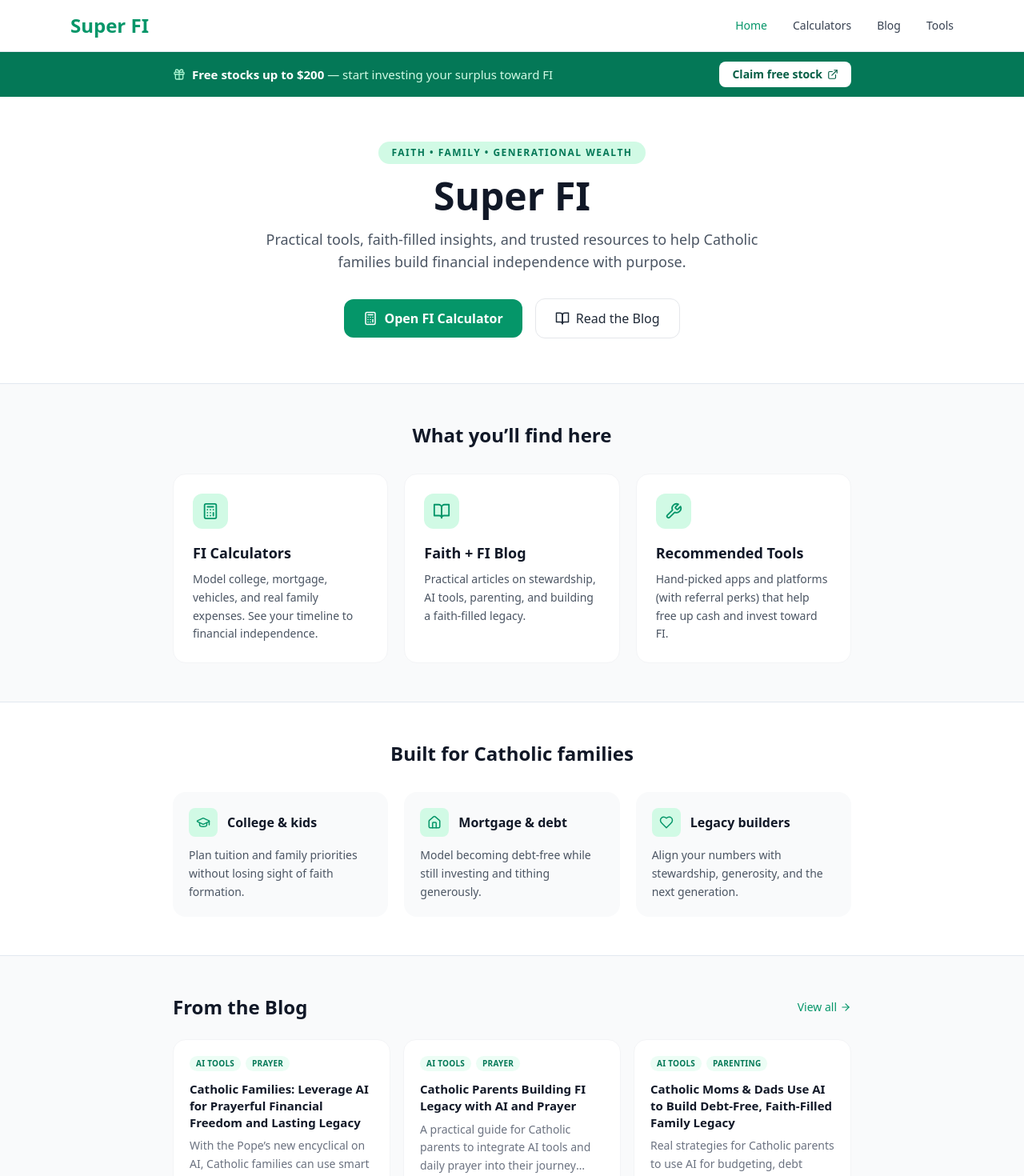
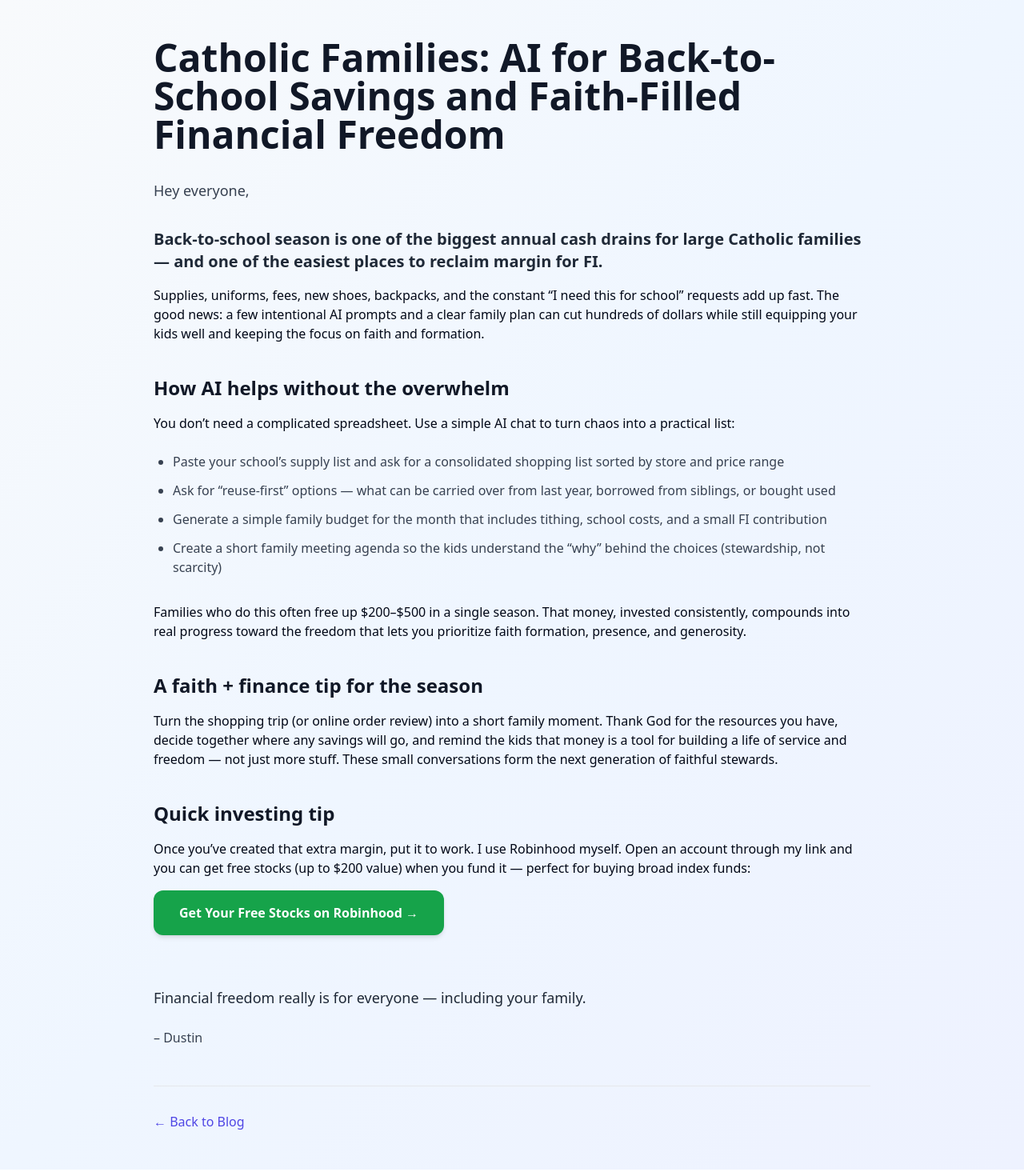
Before and after one commit to daughterpop/super-fi-calc, a React (Vite) app: page /blog/catholic-families-ai-for-back-to-school-savings-and-faith-filled-financial-freedom in a window 1280 px wide. Shown: the top 1470 px of the page at 80% size. Built offline with nearby package versions, Linux system fonts and the light colour scheme.

Commit message:
Fix broken July 5 blog post link: add missing page and route for back-to-school AI post

```diff
--- a/src/main.jsx
+++ b/src/main.jsx
@@ -23,6 +23,7 @@ import StewardingYourFamilysFutureBuildingGenerationalWealthThroughFaithAndFi fr
 import HowCatholicFamiliesCanTurnSummerIntoASeasonOfFaithAndFinancialFreedom from './pages/how-catholic-families-can-turn-summer-into-a-season-of-faith-and-financial-freedom.jsx';
 import HowCatholicFamiliesCanTurnSummerAdventuresIntoFaithAndFinancialFreedomLessons from './pages/how-catholic-families-can-turn-summer-adventures-into-faith-and-financial-freedom-lessons.jsx';
 import AiMealPlanningForCatholicFamiliesStretchTheBudgetAndAccelerateFi from './pages/ai-meal-planning-for-catholic-families-stretch-the-budget-and-accelerate-fi.jsx';
+import CatholicFamiliesAiForBackToSchoolSavingsAndFaithFilledFinancialFreedom from './pages/catholic-families-ai-for-back-to-school-savings-and-faith-filled-financial-freedom.jsx';
 
 ReactDOM.createRoot(document.getElementById('root')).render(
   <React.StrictMode>
@@ -50,6 +51,7 @@ ReactDOM.createRoot(document.getElementById('root')).render(
         <Route path="/blog/how-catholic-families-can-turn-summer-into-a-season-of-faith-and-financial-freedom" element={<HowCatholicFamiliesCanTurnSummerIntoASeasonOfFaithAndFinancialFreedom />} />
         <Route path="/blog/how-catholic-families-can-turn-summer-adventures-into-faith-and-financial-freedom-lessons" element={<HowCatholicFamiliesCanTurnSummerAdventuresIntoFaithAndFinancialFreedomLessons />} />
         <Route path="/blog/ai-meal-planning-for-catholic-families-stretch-the-budget-and-accelerate-fi" element={<AiMealPlanningForCatholicFamiliesStretchTheBudgetAndAccelerateFi />} />
+        <Route path="/blog/catholic-families-ai-for-back-to-school-savings-and-faith-filled-financial-freedom" element={<CatholicFamiliesAiForBackToSchoolSavingsAndFaithFilledFinancialFreedom />} />
 
         <Route path="*" element={<App />} />
       </Routes>
--- /dev/null
+++ b/src/pages/catholic-families-ai-for-back-to-school-savings-and-faith-filled-financial-freedom.jsx
@@ -0,0 +1,81 @@
+import React from 'react';
+import { Link } from 'react-router-dom';
+
+export default function CatholicFamiliesAiForBackToSchoolSavingsAndFaithFilledFinancialFreedom() {
+  return (
+    <div className="min-h-screen bg-gradient-to-br from-slate-50 via-blue-50 to-indigo-50 py-12 px-4">
+      <div className="max-w-4xl mx-auto prose prose-slate">
+        <h1 className="text-4xl md:text-5xl font-bold text-gray-900 mb-8">
+          Catholic Families: AI for Back-to-School Savings and Faith-Filled Financial Freedom
+        </h1>
+
+        <p className="text-lg text-gray-700 mb-8 leading-relaxed">
+          Hey everyone,
+        </p>
+
+        <p className="text-xl font-semibold text-gray-800 mb-4">
+          Back-to-school season is one of the biggest annual cash drains for large Catholic families — and one of the easiest places to reclaim margin for FI.
+        </p>
+
+        <p className="mb-6">
+          Supplies, uniforms, fees, new shoes, backpacks, and the constant “I need this for school” requests add up fast. The good news: a few intentional AI prompts and a clear family plan can cut hundreds of dollars while still equipping your kids well and keeping the focus on faith and formation.
+        </p>
+
+        <h2 className="text-2xl font-bold text-gray-900 mt-10 mb-4">
+          How AI helps without the overwhelm
+        </h2>
+        <p className="mb-6">
+          You don’t need a complicated spreadsheet. Use a simple AI chat to turn chaos into a practical list:
+        </p>
+
+        <ul className="list-disc pl-6 space-y-3 mb-8 text-gray-700">
+          <li>Paste your school’s supply list and ask for a consolidated shopping list sorted by store and price range</li>
+          <li>Ask for “reuse-first” options — what can be carried over from last year, borrowed from siblings, or bought used</li>
+          <li>Generate a simple family budget for the month that includes tithing, school costs, and a small FI contribution</li>
+          <li>Create a short family meeting agenda so the kids understand the “why” behind the choices (stewardship, not scarcity)</li>
+        </ul>
+
+        <p className="mb-6">
+          Families who do this often free up $200–$500 in a single season. That money, invested consistently, compounds into real progress toward the freedom that lets you prioritize faith formation, presence, and generosity.
+        </p>
+
+        <h2 className="text-2xl font-bold text-gray-900 mt-10 mb-4">
+          A faith + finance tip for the season
+        </h2>
+        <p className="mb-6">
+          Turn the shopping trip (or online order review) into a short family moment. Thank God for the resources you have, decide together where any savings will go, and remind the kids that money is a tool for building a life of service and freedom — not just more stuff. These small conversations form the next generation of faithful stewards.
+        </p>
+
+        <h2 className="text-2xl font-bold text-gray-900 mt-10 mb-4">
+          Quick investing tip
+        </h2>
+        <p className="mb-4">
+          Once you’ve created that extra margin, put it to work. I use Robinhood myself. Open an account through my link and you can get free stocks (up to $200 value) when you fund it — perfect for buying broad index funds:
+        </p>
+
+        <a
+          href="https://join.robinhood.com/dustinh-1bff5a"
+          target="_blank"
+          rel="noopener noreferrer"
+          className="inline-flex items-center gap-2 px-8 py-4 bg-green-600 text-white font-semibold rounded-xl hover:bg-green-700 transition-all shadow-md hover:shadow-lg mb-6"
+        >
+          Get Your Free Stocks on Robinhood →
+        </a>
+
+        <p className="text-lg font-medium text-gray-800 mt-10">
+          Financial freedom really is for everyone — including your family.
+        </p>
+
+        <p className="text-gray-700 font-medium mt-6">
+          – Dustin
+        </p>
+
+        <div className="mt-12 pt-8 border-t border-gray-200">
+          <Link to="/blog" className="text-indigo-600 hover:text-indigo-800 font-medium">
+            ← Back to Blog
+          </Link>
+        </div>
+      </div>
+    </div>
+  );
+}
```
